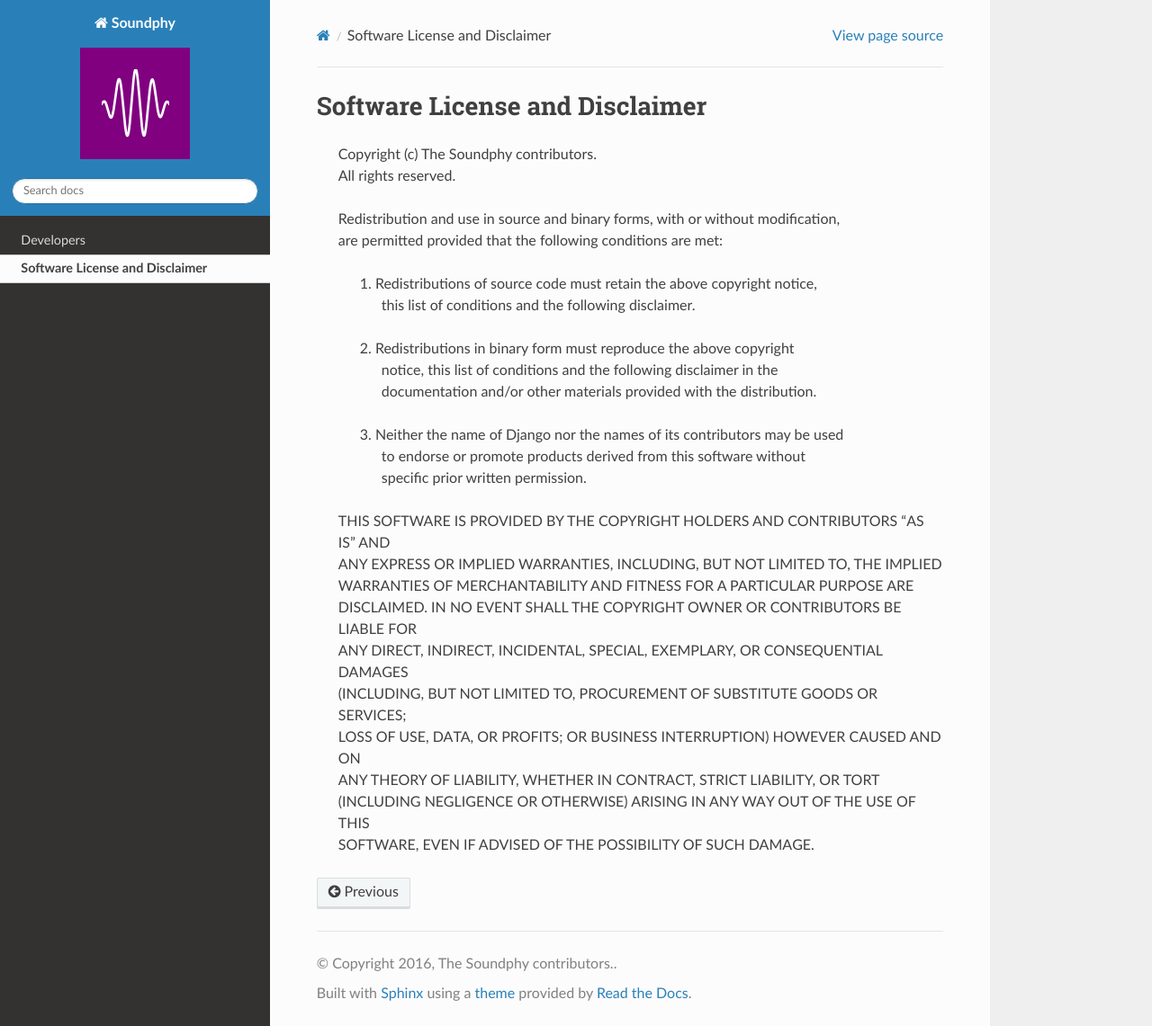
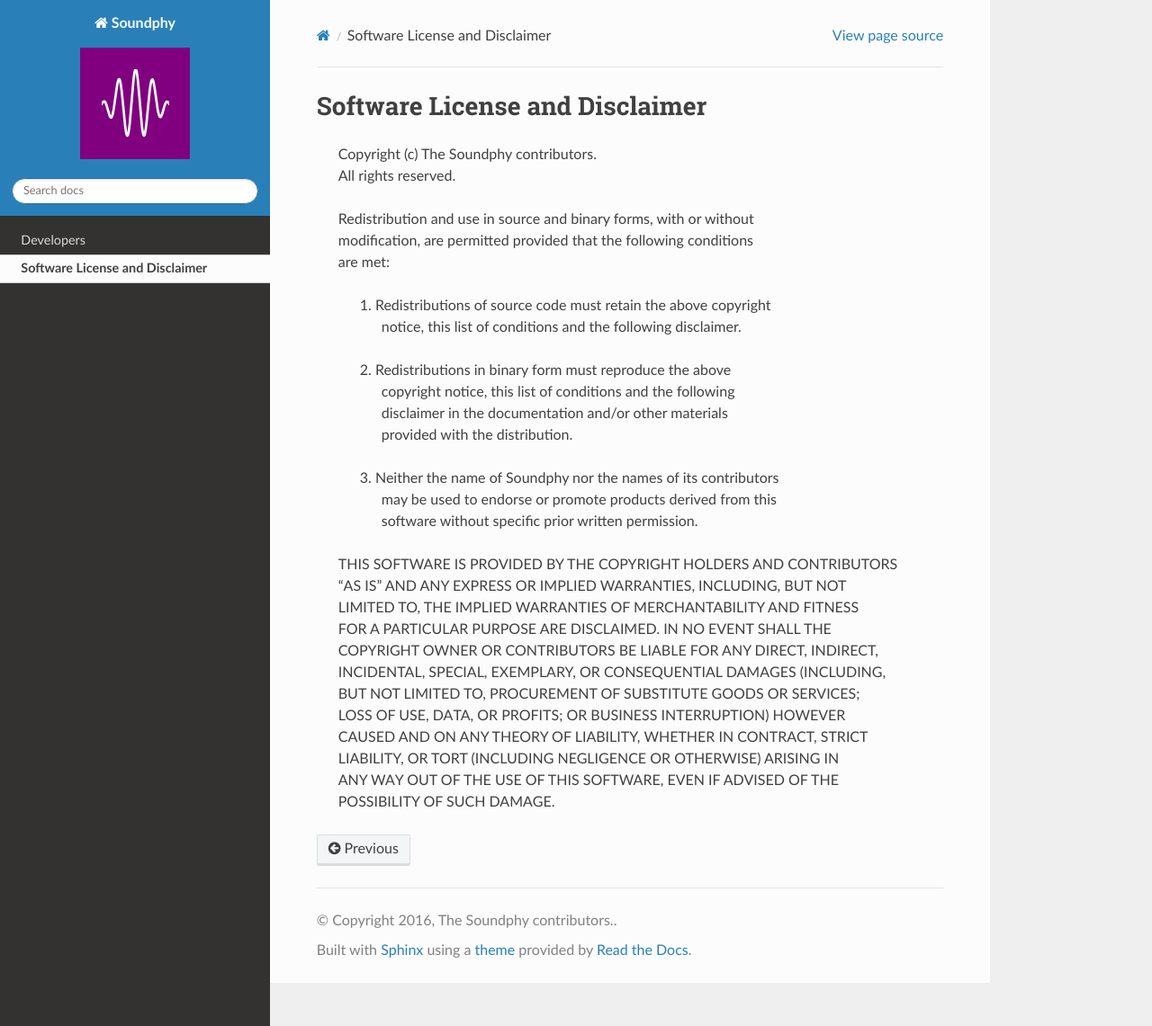
Before and after one commit to Soundphy/soundphy, a Sphinx documentation site: the page built from docs/source/license.rst, in a window 1280 px wide and 1141 px high. Shown: the whole window at 90% size. Built offline with Sphinx 7.4.7 and the Read the Docs theme 2.0.0, drawn with Linux system fonts in a browser that asks for light colours; formulas are drawn with MathJax 3.

```diff
--- a/docs/source/license.rst
+++ b/docs/source/license.rst
@@ -7,27 +7,31 @@ Software License and Disclaimer
    | Copyright (c) The Soundphy contributors.
    | All rights reserved.
    |
-   | Redistribution and use in source and binary forms, with or without modification,
-   | are permitted provided that the following conditions are met:
+   | Redistribution and use in source and binary forms, with or without
+   | modification, are permitted provided that the following conditions
+   | are met:
    |
-   |     1. Redistributions of source code must retain the above copyright notice,
-   |        this list of conditions and the following disclaimer.
+   |     1. Redistributions of source code must retain the above copyright
+   |        notice, this list of conditions and the following disclaimer.
    |
-   |     2. Redistributions in binary form must reproduce the above copyright
-   |        notice, this list of conditions and the following disclaimer in the
-   |        documentation and/or other materials provided with the distribution.
+   |     2. Redistributions in binary form must reproduce the above
+   |        copyright notice, this list of conditions and the following
+   |        disclaimer in the documentation and/or other materials
+   |        provided with the distribution.
    |
-   |     3. Neither the name of Django nor the names of its contributors may be used
-   |        to endorse or promote products derived from this software without
-   |        specific prior written permission.
+   |     3. Neither the name of Soundphy nor the names of its contributors
+   |        may be used to endorse or promote products derived from this
+   |        software without specific prior written permission.
    |
-   | THIS SOFTWARE IS PROVIDED BY THE COPYRIGHT HOLDERS AND CONTRIBUTORS "AS IS" AND
-   | ANY EXPRESS OR IMPLIED WARRANTIES, INCLUDING, BUT NOT LIMITED TO, THE IMPLIED
-   | WARRANTIES OF MERCHANTABILITY AND FITNESS FOR A PARTICULAR PURPOSE ARE
-   | DISCLAIMED. IN NO EVENT SHALL THE COPYRIGHT OWNER OR CONTRIBUTORS BE LIABLE FOR
-   | ANY DIRECT, INDIRECT, INCIDENTAL, SPECIAL, EXEMPLARY, OR CONSEQUENTIAL DAMAGES
-   | (INCLUDING, BUT NOT LIMITED TO, PROCUREMENT OF SUBSTITUTE GOODS OR SERVICES;
-   | LOSS OF USE, DATA, OR PROFITS; OR BUSINESS INTERRUPTION) HOWEVER CAUSED AND ON
-   | ANY THEORY OF LIABILITY, WHETHER IN CONTRACT, STRICT LIABILITY, OR TORT
-   | (INCLUDING NEGLIGENCE OR OTHERWISE) ARISING IN ANY WAY OUT OF THE USE OF THIS
-   | SOFTWARE, EVEN IF ADVISED OF THE POSSIBILITY OF SUCH DAMAGE.
+   | THIS SOFTWARE IS PROVIDED BY THE COPYRIGHT HOLDERS AND CONTRIBUTORS
+   | "AS IS" AND ANY EXPRESS OR IMPLIED WARRANTIES, INCLUDING, BUT NOT
+   | LIMITED TO, THE IMPLIED WARRANTIES OF MERCHANTABILITY AND FITNESS
+   | FOR A PARTICULAR PURPOSE ARE DISCLAIMED. IN NO EVENT SHALL THE
+   | COPYRIGHT OWNER OR CONTRIBUTORS BE LIABLE FOR ANY DIRECT, INDIRECT,
+   | INCIDENTAL, SPECIAL, EXEMPLARY, OR CONSEQUENTIAL DAMAGES (INCLUDING,
+   | BUT NOT LIMITED TO, PROCUREMENT OF SUBSTITUTE GOODS OR SERVICES;
+   | LOSS OF USE, DATA, OR PROFITS; OR BUSINESS INTERRUPTION) HOWEVER
+   | CAUSED AND ON ANY THEORY OF LIABILITY, WHETHER IN CONTRACT, STRICT
+   | LIABILITY, OR TORT (INCLUDING NEGLIGENCE OR OTHERWISE) ARISING IN
+   | ANY WAY OUT OF THE USE OF THIS SOFTWARE, EVEN IF ADVISED OF THE
+   | POSSIBILITY OF SUCH DAMAGE.
```
Also changed, not shown: docs/source/developers.rst (+16 -4 lines), 1 other file.
